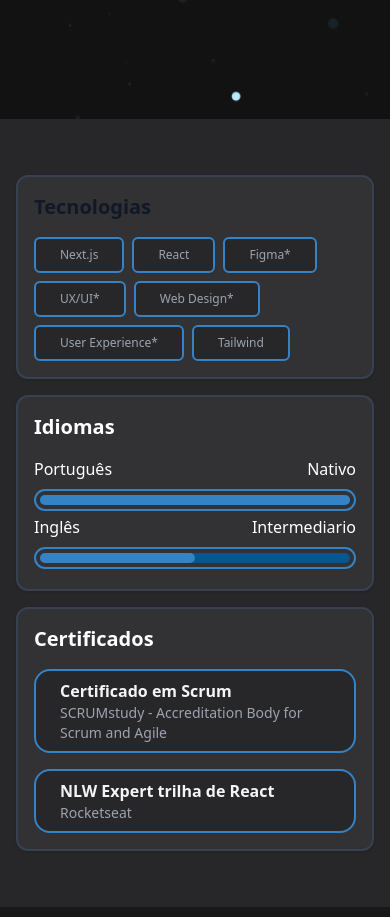
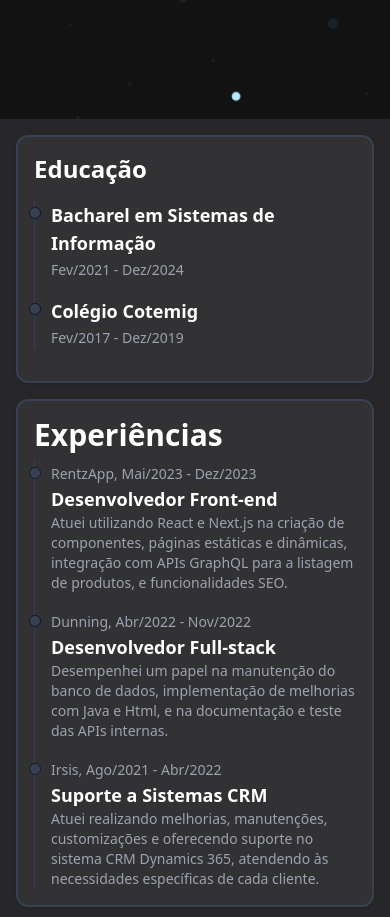
Before and after one commit to rodrigueslucas062/portfolio, a Next.js app: page / in a window 390 px wide. Shown: the part 1080-1997 px from the top of the page. Built offline with nearby package versions, Linux system fonts and the light colour scheme.

Commit message:
🚸 Id for navigation

```diff
--- a/src/components/contato/Contato.jsx
+++ b/src/components/contato/Contato.jsx
@@ -3,7 +3,7 @@ import Link from "next/link";
 
 const Contato = () => {
     return (
-        <footer className="bg-zinc-900 pt-8">
+        <section id="contato" className="bg-zinc-900 pt-8">
             <div className="md:hidden flex px-4 flex-col my-4 space-y-4 justify-around">
                 <div className="flex gap-4 p-4 rounded-2xl bg-white/5 hover:bg-white/10">
                     <Github />
@@ -37,7 +37,7 @@ const Contato = () => {
                 <h1>Feito com 💚 by</h1>
                 <Link href={"https://github.com/rodrigueslucas062"} target="_blank">Lucas Rodrigues</Link>
             </div>
-        </footer>
+        </section>
     )
 }
 
--- a/src/components/habilidades/Habilidades.jsx
+++ b/src/components/habilidades/Habilidades.jsx
@@ -3,8 +3,7 @@ import CertificadosGrid from "./certificados";
 
 const Habilidades = () => {
     return (
-        <div className="flex flex-col md:flex-row my-10 gap-4">
-            {/* Seção para telas pequenas (celulares) */}
+        <section id="habilidades" className="flex flex-col md:flex-row my-10 gap-4">
             <div className="md:hidden flex flex-col gap-4 flex-1">
                 <div className="flex flex-col w-full max-w-xl bg-white/5 rounded-xl shadow border-2 border-gray-700 hover:bg-white/10 p-4">
                     <h1 className="mb-4 text-xl font-bold text-gray-900 dark:text-white">Tecnologias</h1>
@@ -45,7 +44,6 @@ const Habilidades = () => {
                 </div>
             </div>
 
-            {/* Seção para telas grandes (desktop) */}
             <div className="hidden md:flex flex-1 gap-4">
                 <div className="hidden md:flex flex-1 w-1/3">
                     <div className="group w-full p-4 bg-white/5 space-y-2 rounded-xl shadow border-2 border-gray-700 hover:bg-white/10">
@@ -87,7 +85,7 @@ const Habilidades = () => {
                     </div>
                 </div>
             </div>
-        </div>
+        </section>
     )
 }
 
--- a/src/components/projetos/Main.jsx
+++ b/src/components/projetos/Main.jsx
@@ -31,7 +31,7 @@ const MainContent = () => {
 
     return (
         <>
-            <section className="flex-1 py-4 space-x-5 px-4 2xl:px-0">
+            <section id="projetos" className="flex-1 py-4 space-x-5 px-4 2xl:px-0">
                 <div className="md:hidden gap-2">
                     <h2 className="font-bold text-2xl my-5">Projetos</h2>
                     <div className="flex flex-col gap-4 mt-4">
--- a/src/components/sobre/Sobre.jsx
+++ b/src/components/sobre/Sobre.jsx
@@ -1,7 +1,7 @@
 const Sobre = () => {
     return (
-        <div className="flex gap-4 bg-zinc-800">
-            <div className="hidden md:flex flex-1 w-1/3">
+        <section id="sobre" className="flex max-lg:flex-col gap-4 bg-zinc-800">
+            <div className="flex flex-1">
                 <div className="group w-full p-4 bg-white/5 space-y-2 rounded-xl shadow border-2 border-gray-700 hover:bg-white/10">
                     <article className="text-wrap">
                         <h1 className="text-2xl font-bold text-white mb-4">Educação</h1>
@@ -20,7 +20,7 @@ const Sobre = () => {
                     </article>
                 </div>
             </div>
-            <div className="hidden md:flex flex-1 w-1/3">
+            <div className="flex flex-1">
                 <div className="group w-full p-4 bg-white/5 space-y-2 rounded-xl shadow border-2 border-gray-700 hover:bg-white/10">
                     <h1 className="text-3xl font-bold text-white">Experiências</h1>
                     <ol className="relative border-s border-gray-700 group-hover:border-gray-500">
@@ -45,7 +45,7 @@ const Sobre = () => {
                     </ol>
                 </div>
             </div>
-        </div>
+        </section>
     );
 }
 
```
